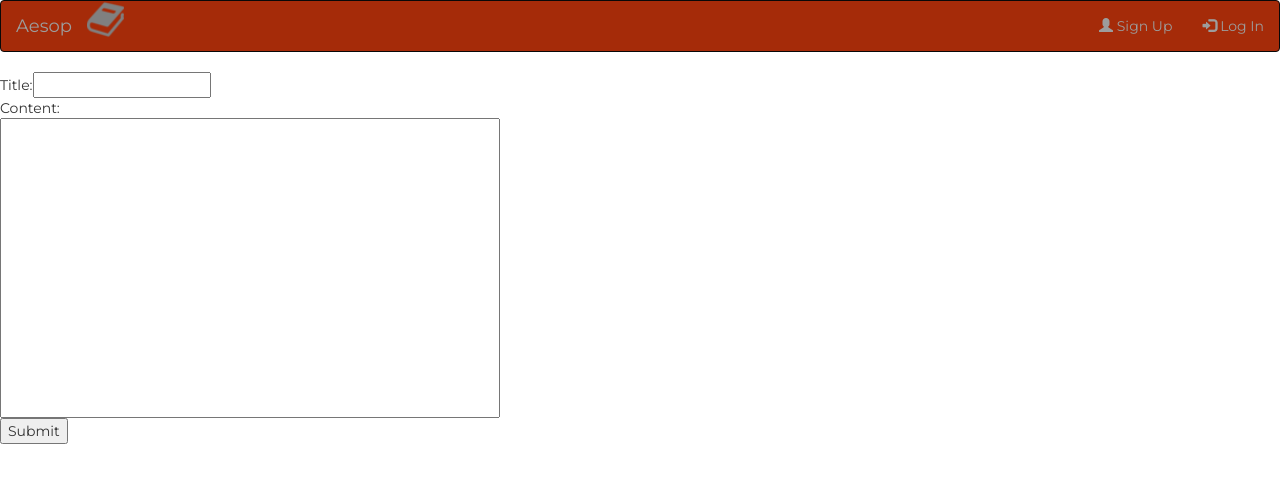
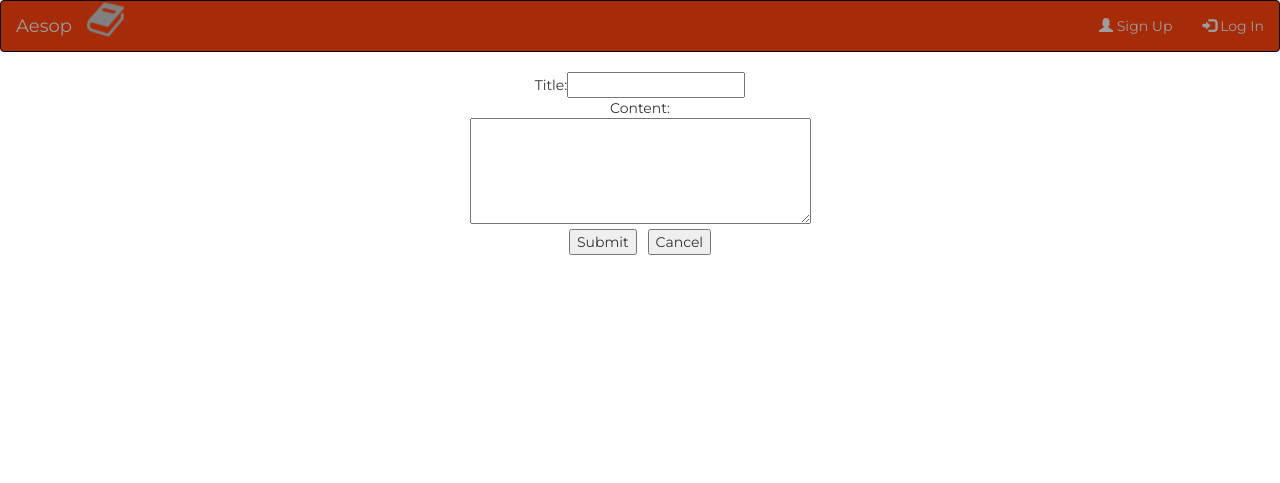
Before and after one commit to jenyu7/aesop, a Flask app: page /create_story in a window 1280 px wide. Shown: the top 483 px of the page. Run offline with Flask 2, Linux system fonts and the light colour scheme; a user stored in the database is signed in; some libraries are stand-ins or nearby versions.

Commit message:
edited form

```diff
--- a/app.py
+++ b/app.py
@@ -85,6 +85,8 @@ def create_story():
         title = request.form.get("title")
         content = request.form.get("content")
         return edit.create(title, content)
+    elif request.form.get("cancel"):
+        return redirect('base')
     else:
         return render_template("create.html")
 
--- a/templates/base.html
+++ b/templates/base.html
@@ -59,9 +59,14 @@
         <br>
         <!-- For each story, print the story and then add a button afterwards with the name=story id so that you know which story is being edited. Each story will have its own button.-->
 	<!--<a href='/auth'>Let's get started!</a><br>-->
-
-          {{ stories }}
-      </p>
+	{% for story in stories %}
+	<p><h2> Title: {{ story_title }} <br></h2>
+	   <h3>  Last Entry:<br>
+	     {{ last_entry }}
+	     <br><br><br>
+	</p>
+	{% endfor %}
+	</p>
       {% endblock content %}
     </body>
   {% endblock body %}
--- a/templates/create.html
+++ b/templates/create.html
@@ -2,10 +2,10 @@
 
 {% block content %}
 
-<form action = '/create_story' method = 'POST'>
-  Title:<input type = 'text' name = 'title' required><br>
-  Content:<br><input style="height:300px;width:500px" type = 'text' name = 'content' required><br>
-  <input type = 'submit' name = 'create'>
+<form action = '/create_story' method = 'POST' style="text-align:center">
+  Title:<input type = 'text' name = 'title'><br>
+  Content:<br><textarea name='content' cols="40" rows="5"></textarea><br>
+  <input type = 'submit' name ='create'> &nbsp <input type="submit" value="Cancel" name="cancel">
 </form>
 
 {% endblock content %}
```
